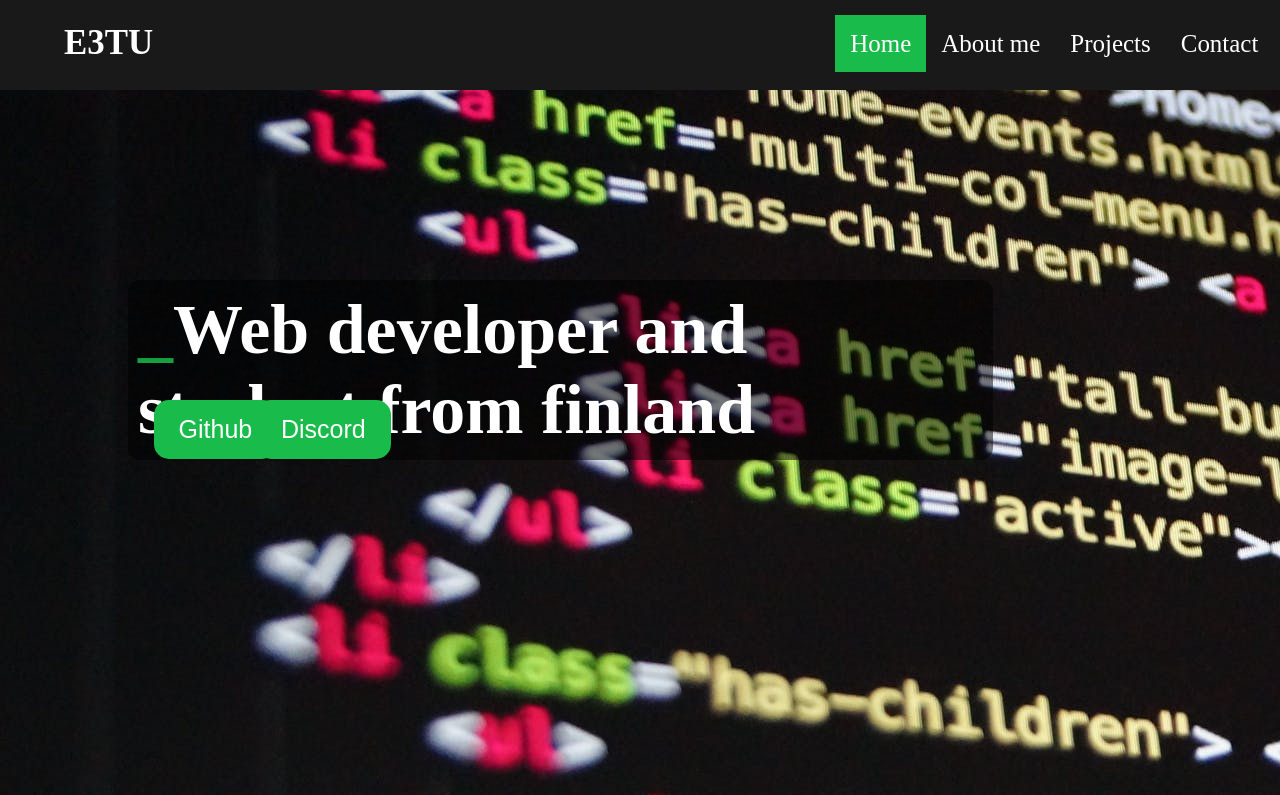
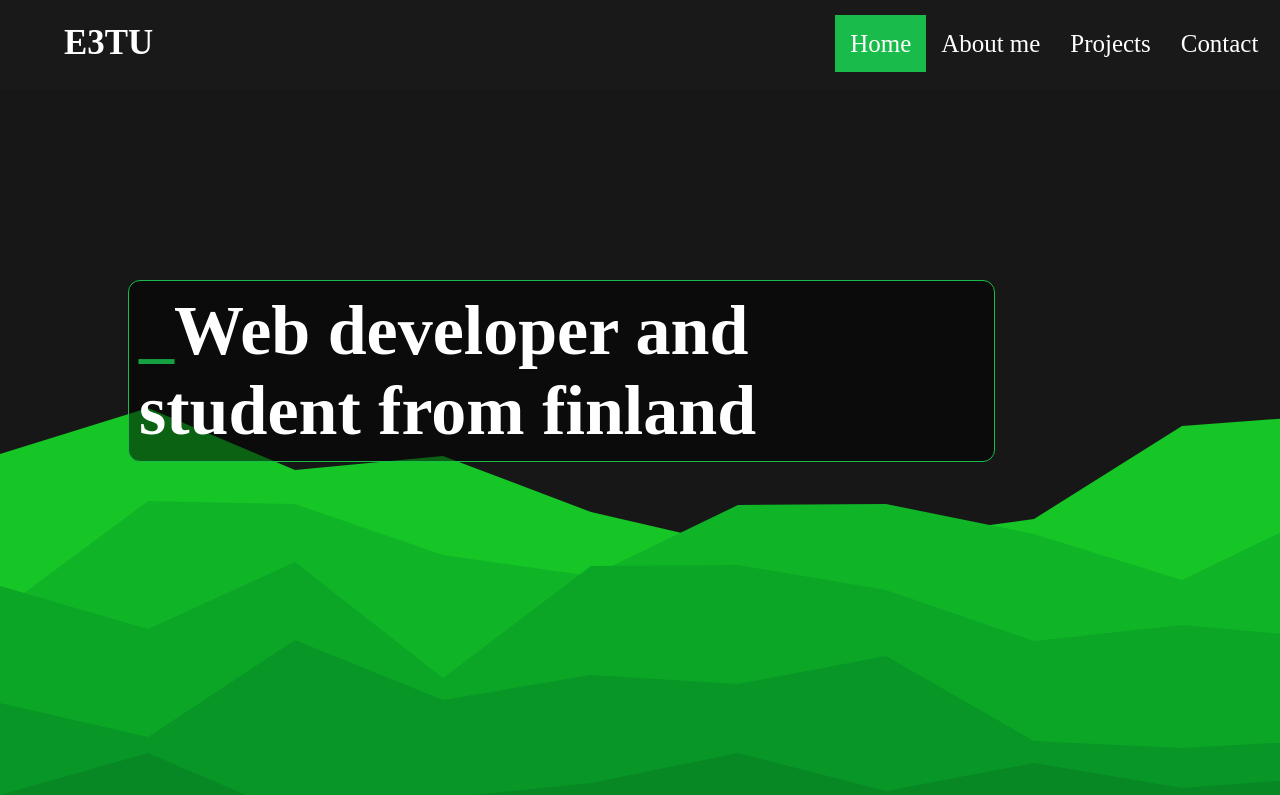
Before and after one commit to akirataguchi115/e3tu.github.io, a plain HTML site: page index.html in a window 1280 px wide. Shown: the top 795 px of the page. Drawn offline with nearby package versions, Linux system fonts and the light colour scheme.

Commit message:
removed buttons and changed wallpaper to svg

```diff
--- a/index.html
+++ b/index.html
@@ -24,8 +24,6 @@
   <div class="backgroundtext">
     <h1><span class="word">_</span>Web developer and student from finland</h1>
   </div>
-  <button id="github" onclick="window.open('https://github.com/E3TU','_blank')">Github</button>
-  <button id="discord">Discord</button>
   <div class="aboutme" id="aboutme">
     <h1 class="header" id="header">About Me</h1>
     <hr class="line">
--- a/style.css
+++ b/style.css
@@ -60,14 +60,16 @@ body{
     left: 5%;
 }
 #background1{
-    background: url(/images/coding.png);
-    background-color: transparent;
+    background: url(images/layered-peaks-haikei.svg);
+    position: relative;
+    background-color: #101010;
     width: 100%;
     height: 1000px;
 }
 .backgroundtext{
     position: absolute;
     background-color: rgba(0, 0, 0, 0.5);
+    border: 1px solid #19bb4a;
     padding: 10px;
     border-radius: 12px;
     width: 66%;
```
